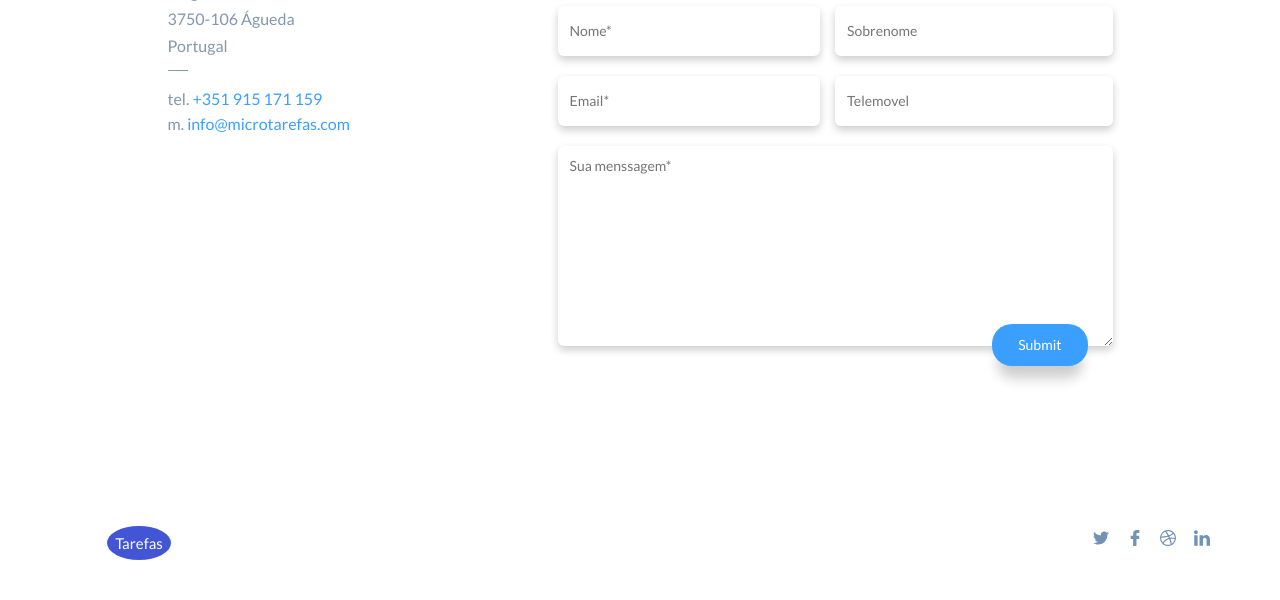
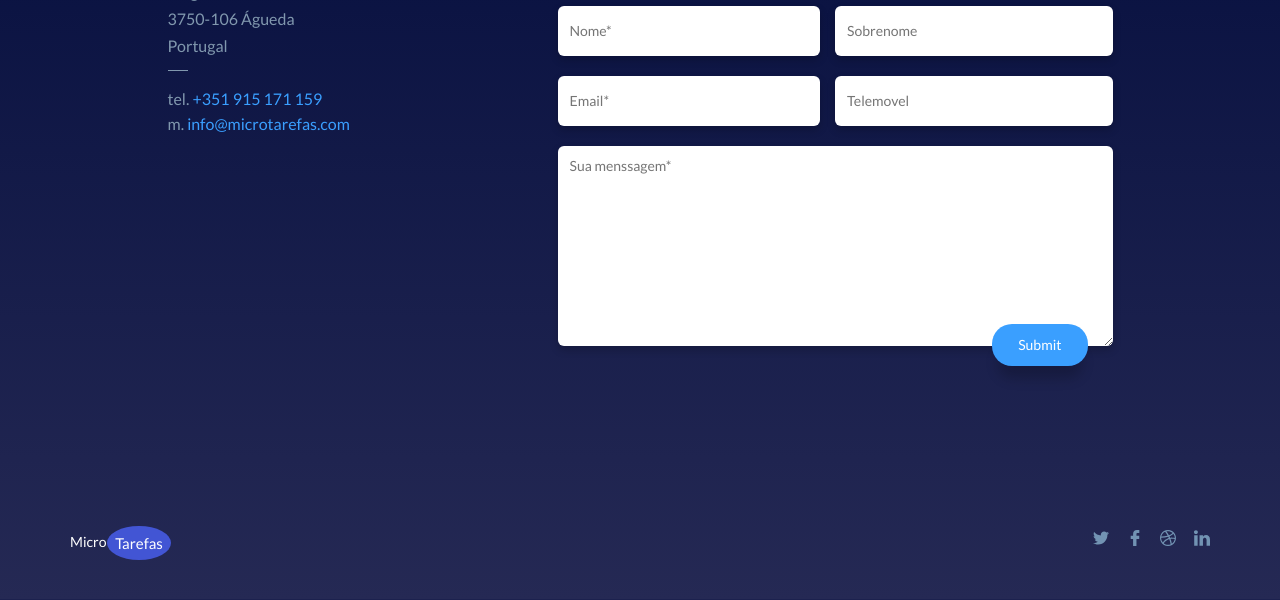
Before and after one commit to lean2305/MicroTarefas, a PHP site: page /pap/ in a window 1280 px wide. Shown: the part 2020-2620 px from the top of the page. Run offline with PHP 8.4, Linux system fonts and the light colour scheme; some libraries are stand-ins or nearby versions.

Commit message:
background

```diff
--- a/css/index.css
+++ b/css/index.css
@@ -14,7 +14,7 @@ body{
   background-size:cover;
   background-repeat:no-repeat;
   background-position: center;
-  display: contents;
+
 }
 
 /* colors 8a3aff, 6f79ff, 3a9fff black-> 1f4568  grey->8198ae*/
--- a/css/login.css
+++ b/css/login.css
@@ -6,7 +6,7 @@ body {
   padding:0;
   font-family: sans-serif;
   background: linear-gradient(#000A3B, #252954);
-  display: contents;
+
 }
 
 .login-box {
```
